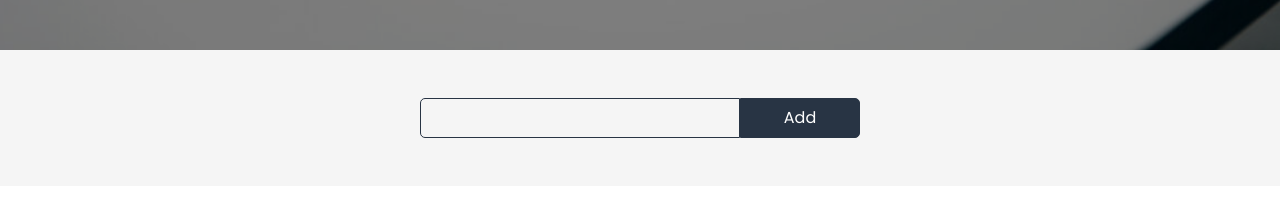
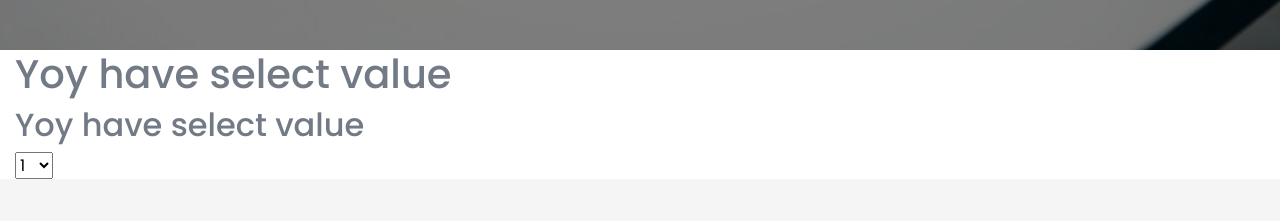
Before and after one commit to mehuldavara/test-react, a React (Create React App) app in the folder test-demo/: page /contact in a window 1280 px wide. Shown: the part 833-1054 px from the top of the page. Built offline with nearby package versions, Linux system fonts and the light colour scheme; no server answers.

Commit message:
File add

```diff
--- a/test-demo/src/App.js
+++ b/test-demo/src/App.js
@@ -20,6 +20,4 @@ function App() {
 
 }
 
-
-
 export default App;
--- a/test-demo/src/Components/About.js
+++ b/test-demo/src/Components/About.js
@@ -29,6 +29,7 @@ const banner_part = {
 
   return (
     <>
+
       <div className="homeHeroSection" style={banner_part}>
         <div className="container">
             <div className="firstSmallText">we are</div>
@@ -41,9 +42,9 @@ const banner_part = {
 
       <div className="selectPart py-5">
         <div className="container">
-        <h2>Yoy have select <span style={numberColor}>{num}</span> value</h2>
-        <h2>Yoy have select <span style={numberColor}>{name}</span> value</h2>
-        <h2>Yoy have select <span style={numberColor}>{moves}</span> value</h2>
+          <h2>You have select <span style={numberColor}>{num}</span> value</h2>
+          <h2>You have select <span style={numberColor}>{name}</span> value</h2>
+          <h2>You have select <span style={numberColor}>{moves}</span> value</h2>
           <select
               value={num}
               onChange={(e) =>{
@@ -51,7 +52,7 @@ const banner_part = {
               }}
             >
             <option value="1">1</option>
-          <option value="25">25</option>
+            <option value="50">50</option>
             <option value="3">3</option>
             <option value="4">4</option>
             <option value="5">5</option>
--- a/test-demo/src/Components/Contact.js
+++ b/test-demo/src/Components/Contact.js
@@ -2,12 +2,18 @@ import React, { useState } from 'react';
 import right_side_arrow from '../assest/images/right-side-arrow.png';
 import banner_image from '../assest/images/contact.jpeg';
 import { Link } from "react-router-dom";
+import { useEffect } from 'react';
+import axios from 'axios';
 
 export default function Contact() {
 const banner_part = {
   backgroundImage: `url(${banner_image})`,
 }
+const numberColor = {
+  color:'#000'
+}
 
+// Add, Update, Delete :- Start
 const [name,setName]=useState("")
 const [allData,setAllData]=useState([])
 const [show,setshow]=useState(false)
@@ -37,6 +43,22 @@ const handleUpdate=()=>{
   setshow(false)
   setName("")
 }
+// Add, Update, Delete :- End
+
+const [num, setNum] = useState();
+const [moves, setMoves] = useState();
+
+useEffect(() => {
+  async function getDatas(){
+    const ress = await axios.get(`https://pokeapi.co/api/v2/pokemon/${num}`);
+    setMoves(ress.data.moves.length);
+  }
+
+  getDatas();
+}
+
+)
+
 
   return (
     <>
@@ -47,6 +69,21 @@ const handleUpdate=()=>{
           <Link className="btn" to="/contact">Contact us
             <img src={right_side_arrow} alt="Logo" />
           </Link>
+      </div>
+    </div>
+
+    <div className='dropDown'>
+      <div className="container">
+        <h1>Yoy have select <span style={numberColor}>{num}</span> value</h1>
+        <h2>Yoy have select <span style={numberColor}>{moves}</span> value</h2>
+        <select value={num} onChange={(e) => {setNum(e.target.value)}}>
+          <option value="1">1</option>
+          <option value="11">11</option>
+          <option value="31">31</option>
+          <option value="41">41</option>
+          <option value="51">51</option>
+          <option value="61">61</option>
+        </select>
       </div>
     </div>
 
--- a/test-demo/src/Components/Header.js
+++ b/test-demo/src/Components/Header.js
@@ -1,10 +1,10 @@
 import React from 'react';
 import logo from '../assest/images/white-logo.png';
-import { Route, Routes, Link } from "react-router-dom";
-import { NavLink } from "react-router-dom";
+import { Route, Routes, Link, NavLink } from "react-router-dom";
 import Home from './Home';
 import About from './About';
 import Contact from './Contact';
+
 import './Style.css';
 
 export default function Header() {
```
Also changed, not shown: test-demo/src/Components/Test.js (added, +12 -0 lines), test-demo/src/Components/Home.js (line endings or trailing spaces). Lines whose indentation alone changed are shown as unchanged.
